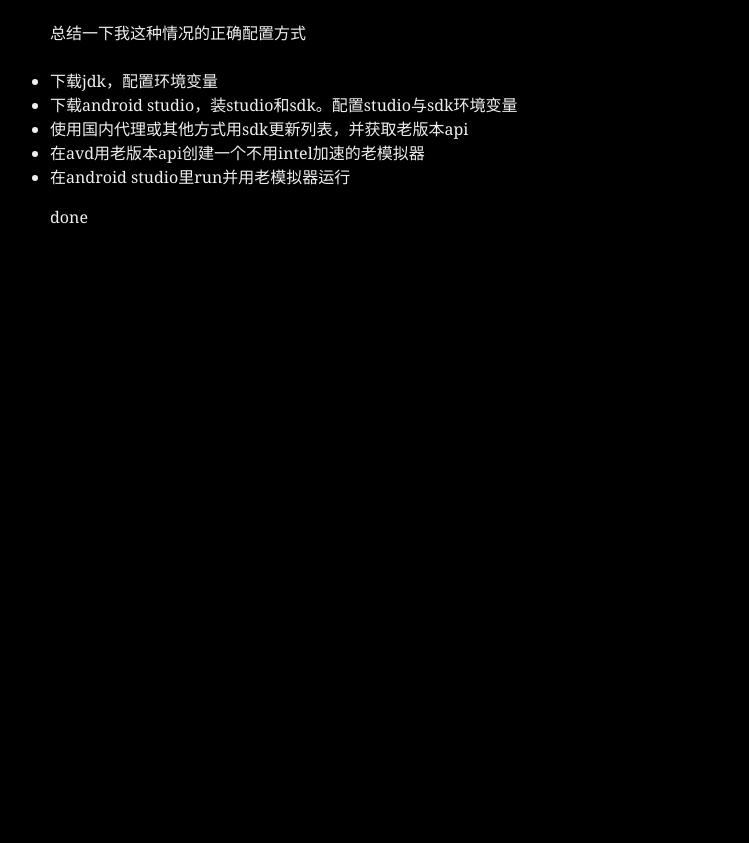
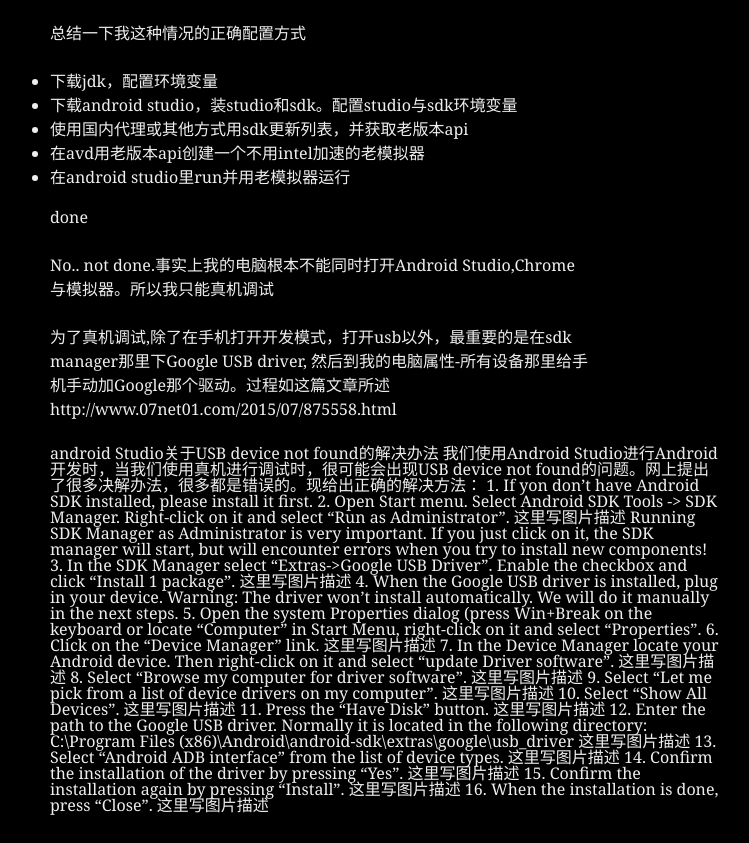
Before and after one commit to yiyuezhuo/yiyuezhuo.github.io, a plain HTML site: page blog/androidBuild.html in a window 1280 px wide. Shown: the part 1705-2548 px from the top of the page, without its empty margins (254-1003 px from the left). Before the commit the page ends 1988 px from the top, so only its background shows below. Drawn offline with Linux system fonts and the light colour scheme.

Commit message:
write blog

```diff
--- a/blog/androidBuild.html
+++ b/blog/androidBuild.html
@@ -26,5 +26,75 @@
 <li>在android studio里run并用老模拟器运行</li>
 </ul>
 <p>done</p>
+<p>No.. not done.事实上我的电脑根本不能同时打开Android Studio,Chrome与模拟器。所以我只能真机调试</p>
+<p>为了真机调试,除了在手机打开开发模式，打开usb以外，最重要的是在sdk manager那里下Google USB driver,
+然后到我的电脑属性-所有设备那里给手机手动加Google那个驱动。过程如这篇文章所述http://www.07net01.com/2015/07/875558.html</p>
+<div>
+android Studio关于USB device not found的解决办法
+我们使用Android Studio进行Android开发时，当我们使用真机进行调试时，很可能会出现USB device not found的问题。网上提出了很多决解办法，很多都是错误的。现给出正确的解决方法：
+
+1. If yon don’t have Android SDK installed, please install it first.
+2. Open Start menu. Select Android SDK Tools -> SDK Manager. Right-click on it and select “Run as Administrator”.
+
+这里写图片描述
+
+Running SDK Manager as Administrator is very important. If you just click on it, the SDK manager will start, but will encounter errors when you try to install new components!
+3. In the SDK Manager select “Extras->Google USB Driver”. Enable the checkbox and click “Install 1 package”.
+
+这里写图片描述
+
+4. When the Google USB driver is installed, plug in your device.
+
+Warning: The driver won’t install automatically. We will do it manually in the next steps.
+5. Open the system Properties dialog (press Win+Break on the keyboard or locate “Computer” in Start Menu, right-click on it and select “Properties”.
+
+6. Click on the “Device Manager” link.
+
+这里写图片描述
+
+7. In the Device Manager locate your Android device. Then right-click on it and select “update Driver software”.
+
+这里写图片描述
+
+8. Select “Browse my computer for driver software”.
+
+这里写图片描述
+
+9. Select “Let me pick from a list of device drivers on my computer”.
+
+这里写图片描述
+
+10. Select “Show All Devices”.
+
+这里写图片描述
+
+11. Press the “Have Disk” button.
+
+这里写图片描述
+
+12. Enter the path to the Google USB driver. Normally it is located in the following directory:
+
+C:\Program Files (x86)\Android\android-sdk\extras\google\usb_driver
+
+这里写图片描述
+
+13. Select “Android ADB interface” from the list of device types.
+
+这里写图片描述
+
+14. Confirm the installation of the driver by pressing “Yes”.
+
+这里写图片描述
+
+15. Confirm the installation again by pressing “Install”.
+
+这里写图片描述
+
+16. When the installation is done, press “Close”.
+
+这里写图片描述
+
+
+</div>
 </body>
 </html>
```
Also changed, not shown: blog/sql.md.txt (added).
